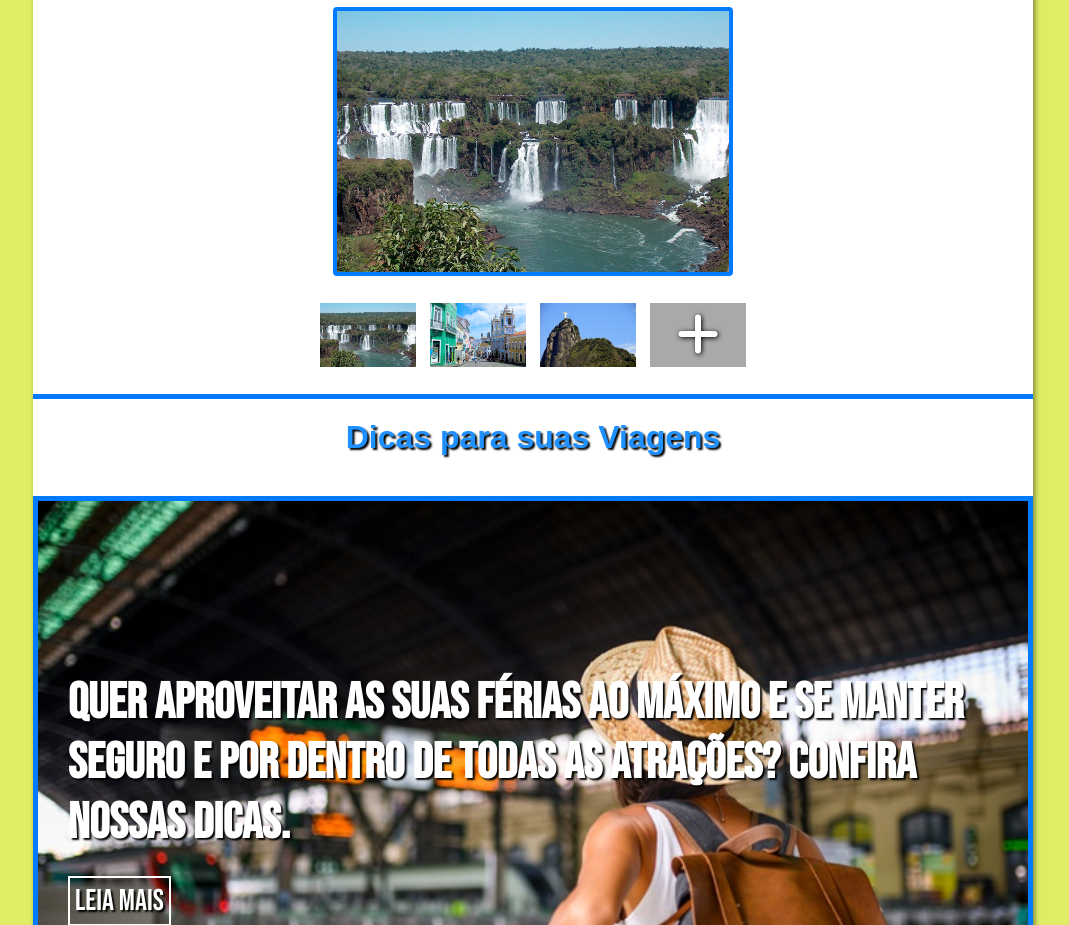
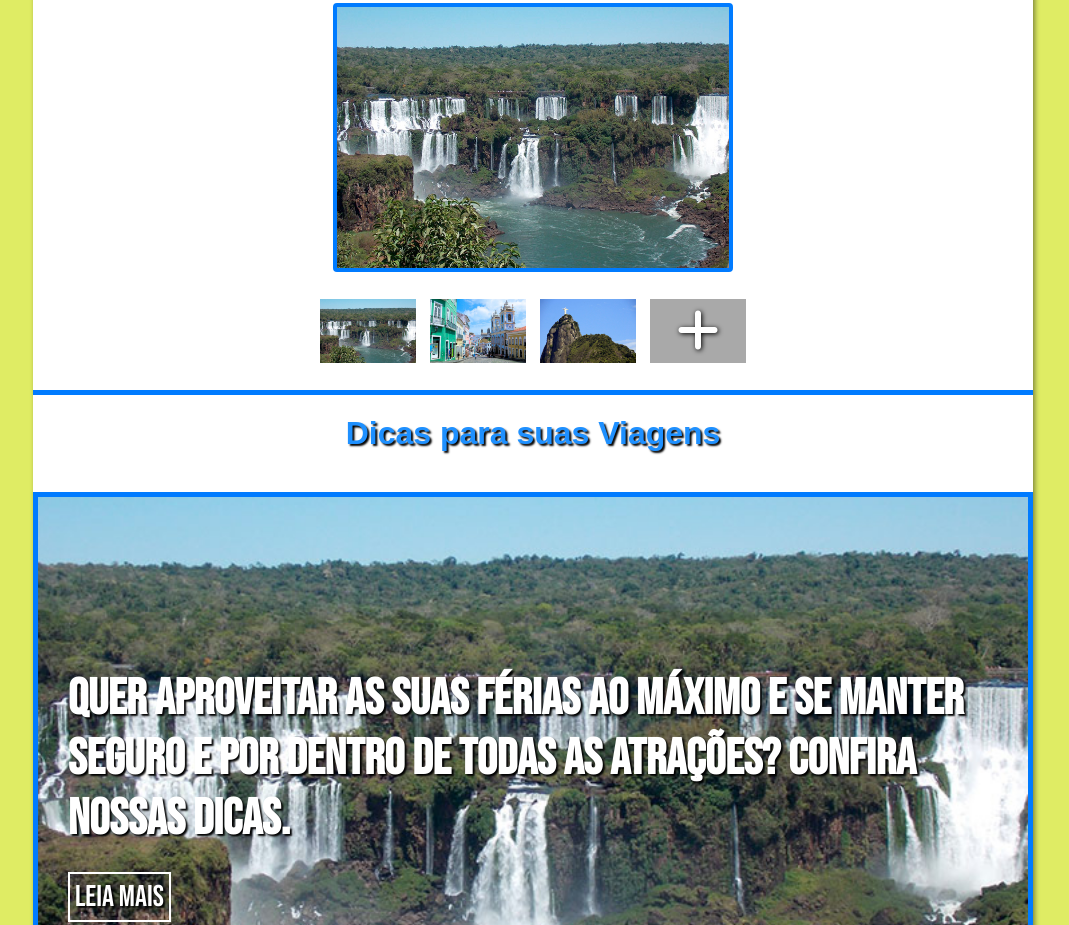
Before and after one commit to VitorVLima/DEVWEB-TrabalhoFinal, a plain HTML site: page index.html in a window 1280 px wide. Shown: the part 1875-2800 px from the top of the page, without its empty margins (107-1176 px from the left). Drawn offline with Linux system fonts and the light colour scheme.

Commit message:
Update style.css

```diff
--- a/css/style.css
+++ b/css/style.css
@@ -141,7 +141,7 @@ main section{
     display: flex;
     flex-direction: row;
     flex-wrap: wrap;
-    border: 1px solid blue;
+
     align-items: center;
     gap: 20px;
     padding: 20px;
@@ -320,7 +320,7 @@ height: 50px;
 }
 
 .tips{
-    background-image: url('../imagens/dicasdesegurança.jpg');
+    background-image: url('../imagens/imagemgaleria1.jpg');
     background-repeat: no-repeat;
     background-position: center center;
     background-size: cover;
```
